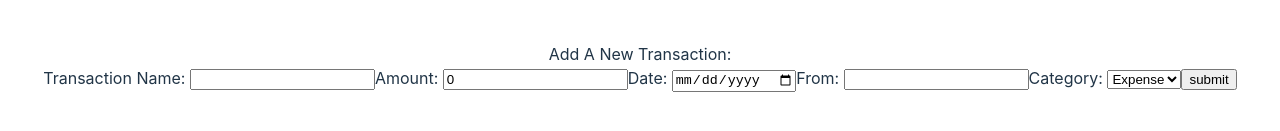
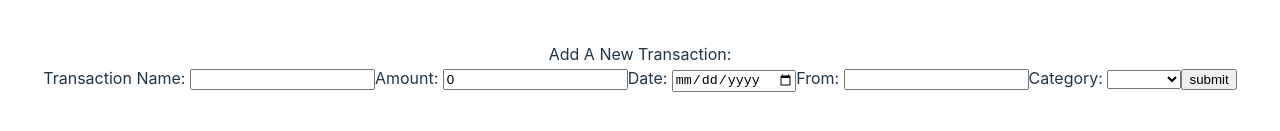
Before and after one commit to AbrahamZambranoTablante/budgtr-app-frontend, a React (Vite) app: page /transactions/new in a window 1280 px wide. Shown: the part 333-464 px from the top of the page. Built offline with nearby package versions, Linux system fonts and the light colour scheme; no server answers.

Commit message:
fix the dropdown menu for the new transaction form

```diff
--- a/src/Components/EditTransaction.jsx
+++ b/src/Components/EditTransaction.jsx
@@ -36,7 +36,7 @@ export default function EditTransaction () {
             }
         })
         .then(() => {
-            navigate('/transactions')
+            navigate(`/transactions/${id}`)
         })
         .catch(error => console.error(error));
     };
--- a/src/Components/NewTransactionForm.jsx
+++ b/src/Components/NewTransactionForm.jsx
@@ -26,7 +26,7 @@ export default function NewTransactionForm () {
             }
         })
         .then(() => {
-            navigate('/transactions')
+            navigate(`/transactions`);
         })
         .catch(error => console.error(error));
     };
@@ -57,6 +57,7 @@ export default function NewTransactionForm () {
                 <input id="from" type="text" value={newTransaction.from} onChange={handleTextChange} required/>
                 <label htmlFor="category" className="">Category: </label>
                 <select id="category" onChange={handleTextChange} required>
+                    <option></option>
                     <option value="Expense" >Expense</option>
                     <option value="Income" >Income</option>
                 </select>
```
